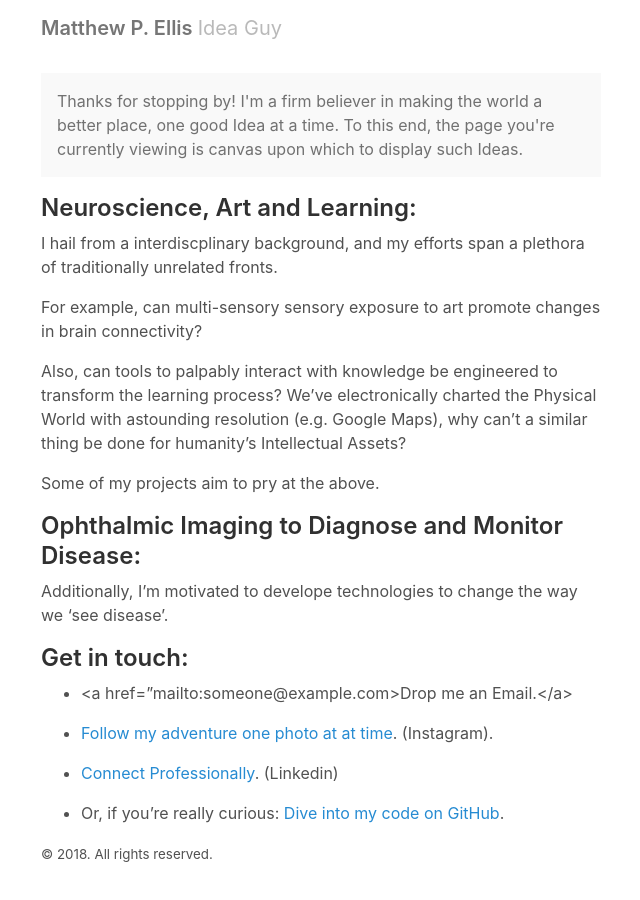
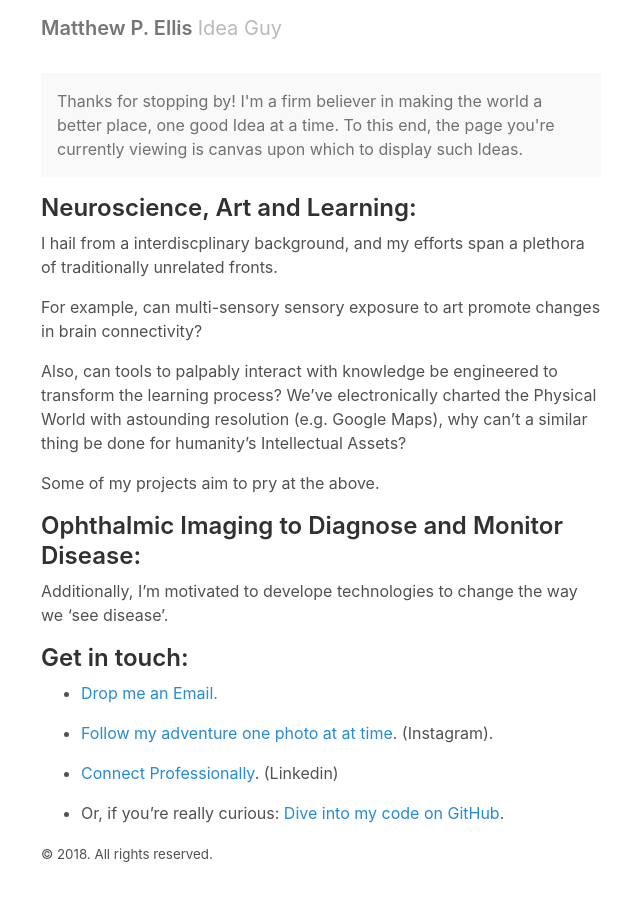
Before and after one commit to MatthewAwesome/MatthewAwesome.github.io, a Jekyll site: the page built from index.md, in a window 1280 px wide. Shown: the whole page, without its empty margins (319-959 px from the left). Built offline with Jekyll 4.4.1, drawn with Linux system fonts in a browser that asks for light colours; some of the changed lines change nothing that is shown.

Commit message:
email fixed...again!

```diff
--- a/index.md
+++ b/index.md
@@ -25,7 +25,7 @@ Additionally, I'm motivated to develope technologies to change the way we 'see d
 
 ## Get in touch:
 
-* <a href="mailto:someone@example.com>Drop me an Email.</a>
+* [Drop me an Email.](mailto:https://matthew.p.ellis23@gmail.com)
 
 * [Follow my adventure one photo at at time](https://www.instagram.com/matthew.awesome.23/). (Instagram).
 
```
